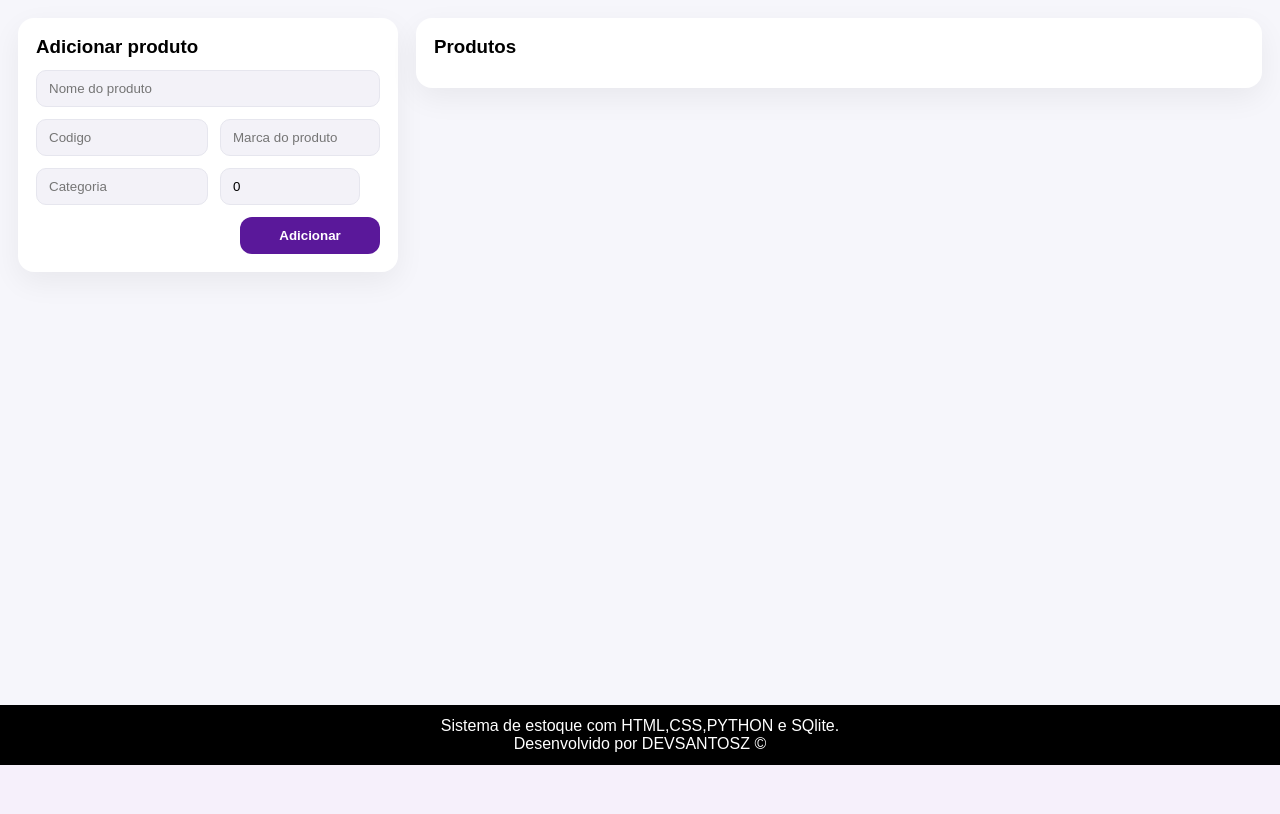
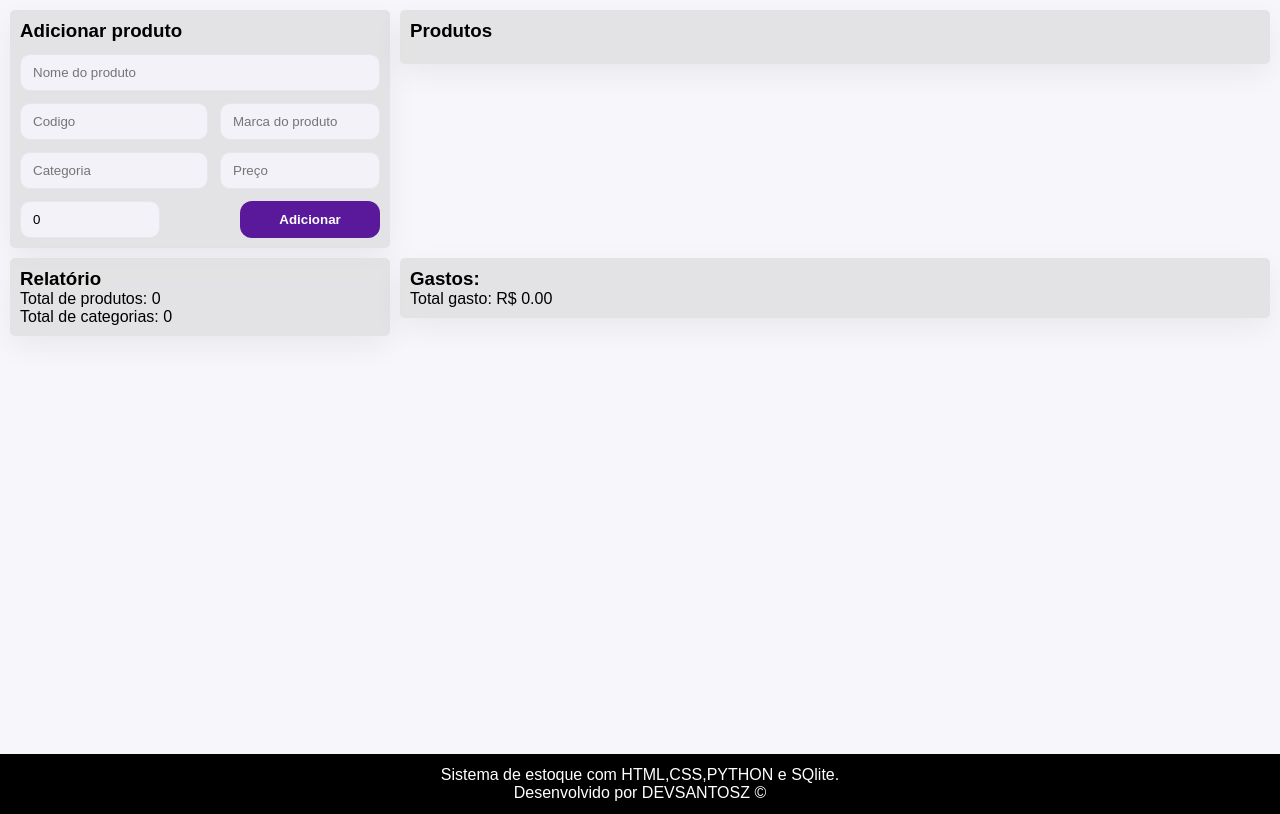
Before and after one commit to Devsantosz/Sistema-de-estoque, a Flask app: page /dashboard in a window 1280 px wide. Shown: the part 46-860 px from the top of the page. Before the commit the page ends 811 px from the top, so only its background shows below. Run offline with Flask 3, Linux system fonts and the light colour scheme; a user stored in the database is signed in; data that the repository does not hold is empty; some libraries are stand-ins or nearby versions.

Commit message:
Style - Add sistema de gastos e relatorio de produtos

```diff
--- a/app.py
+++ b/app.py
@@ -28,7 +28,7 @@ def init_db():
         );
     """)
 
-    # PRODUCTS
+    # PRODUCTS (com price)
     cur.execute("""
         CREATE TABLE IF NOT EXISTS products (
             id INTEGER PRIMARY KEY AUTOINCREMENT,
@@ -36,9 +36,16 @@ def init_db():
             codigo TEXT NOT NULL UNIQUE,
             marca TEXT NOT NULL,
             categoria TEXT NOT NULL,
+            price REAL NOT NULL DEFAULT 0,
             quantity INTEGER NOT NULL DEFAULT 0
         );
     """)
+
+    # Migração: se a tabela antiga não tiver "price", adiciona
+    cur.execute("PRAGMA table_info(products)")
+    cols = [r["name"] for r in cur.fetchall()]
+    if "price" not in cols:
+        cur.execute("ALTER TABLE products ADD COLUMN price REAL NOT NULL DEFAULT 0")
 
     con.commit()
     con.close()
@@ -50,7 +57,6 @@ def require_login():
 
 @app.get("/")
 def index():
-    # tela de login
     return render_template("login.html")
 
 
@@ -67,7 +73,10 @@ def register():
     con = get_db()
     cur = con.cursor()
     try:
-        cur.execute("INSERT INTO users (username, password_hash) VALUES (?, ?)", (username, pw_hash))
+        cur.execute(
+            "INSERT INTO users (username, password_hash) VALUES (?, ?)",
+            (username, pw_hash)
+        )
         con.commit()
     except sqlite3.IntegrityError:
         con.close()
@@ -84,15 +93,17 @@ def login():
 
     con = get_db()
     cur = con.cursor()
-    cur.execute("SELECT id, username, password_hash FROM users WHERE username = ?", (username,))
+    cur.execute(
+        "SELECT id, username, password_hash FROM users WHERE username = ?",
+        (username,)
+    )
     user = cur.fetchone()
     con.close()
 
     if not user:
         return "Login inválido.", 401
 
-    ok = bcrypt.checkpw(password.encode("utf-8"), user["password_hash"])
-    if not ok:
+    if not bcrypt.checkpw(password.encode("utf-8"), user["password_hash"]):
         return "Login inválido.", 401
 
     session["user_id"] = user["id"]
@@ -107,11 +118,37 @@ def dashboard():
 
     con = get_db()
     cur = con.cursor()
-    cur.execute("SELECT id, name, codigo, marca, categoria, quantity FROM products ORDER BY id DESC")
+
+    # Lista
+    cur.execute("""
+        SELECT id, name, codigo, marca, categoria, price, quantity
+        FROM products
+        ORDER BY id DESC
+    """)
     products = cur.fetchall()
+
+    # Relatório
+    cur.execute("SELECT COUNT(*) AS total FROM products")
+    total_products = cur.fetchone()["total"]
+
+    cur.execute("SELECT COUNT(DISTINCT categoria) AS total FROM products")
+    total_categories = cur.fetchone()["total"]
+
+    # Total gasto (valor total do estoque)
+    cur.execute("SELECT COALESCE(SUM(price * quantity), 0) AS total FROM products")
+    total_spent = cur.fetchone()["total"]
+
     con.close()
 
-    return render_template("dashboard.html", username=session["username"], products=products)
+    return render_template(
+        "dashboard.html",
+        username=session["username"],
+        products=products,
+        total_products=total_products,
+        total_categories=total_categories,
+        total_spent=total_spent
+    )
+
 
 
 @app.post("/add")
@@ -133,10 +170,16 @@ def add_product():
         qty = 0
     qty = max(0, qty)
 
+    try:
+        price = float(request.form.get("price", 0))
+    except ValueError:
+        price = 0.0
+    price = max(0.0, price)
+
     con = get_db()
     cur = con.cursor()
 
-    # se o código já existir, atualiza (evita conflito do UNIQUE)
+    # Se o código já existir, atualiza (evita conflito do UNIQUE)
     cur.execute("SELECT id, quantity FROM products WHERE codigo = ?", (codigo,))
     p = cur.fetchone()
 
@@ -144,14 +187,14 @@ def add_product():
         new_qty = p["quantity"] + qty
         cur.execute("""
             UPDATE products
-            SET name = ?, marca = ?, categoria = ?, quantity = ?
+            SET name = ?, marca = ?, categoria = ?, price = ?, quantity = ?
             WHERE id = ?
-        """, (name, marca, categoria, new_qty, p["id"]))
+        """, (name, marca, categoria, price, new_qty, p["id"]))
     else:
         cur.execute("""
-            INSERT INTO products (name, codigo, marca, categoria, quantity)
-            VALUES (?, ?, ?, ?, ?)
-        """, (name, codigo, marca, categoria, qty))
+            INSERT INTO products (name, codigo, marca, categoria, price, quantity)
+            VALUES (?, ?, ?, ?, ?, ?)
+        """, (name, codigo, marca, categoria, price, qty))
 
     con.commit()
     con.close()
@@ -176,7 +219,7 @@ def remove_product(prod_id):
 @app.get("/logout")
 def logout():
     session.clear()
-    return render_template("login.html")
+    return redirect("/")
 
 
 if __name__ == "__main__":
--- a/static/style.css
+++ b/static/style.css
@@ -58,37 +58,41 @@ body{
 /* ===== Layout principal ===== */
 main{
   display: grid;
-  grid-template-columns: 1fr;
-  gap: 18px;
-  padding: 18px;
-  min-height: calc(100vh - 95px);
+  grid-template-columns: 1fr 100px;
+  grid-template-rows: 1fr 1fr 1fr;
+  gap: 10px;
+  padding: 10px;
+  min-height: calc(100vh - 116px);
   background: #f6f6fb;
-}
-
-/* Em telas maiores: form à esquerda, lista à direita */
-@media screen and (min-width: 900px){
-  main{
-    grid-template-columns: 380px 1fr;
-    align-items: start;
-  }
-
-  #pesq{ grid-column: 1; }
-  #list-prod{ grid-column: 2; }
 }
 
 /* ===== Cards ===== */
 .card {
   width: 100%;
-  background: #fff;
-  padding: 18px;
-  border-radius: 16px;
+  background: #ddddddb7;
+  padding: 10px;
+  border-radius: 5px;
   box-shadow: 0 10px 30px rgba(0,0,0,0.06);
-  margin: 0; /* tira o "auto" que atrapalha o grid */
 }
 
 #pesq{
   display: flex;
   flex-direction: column;
+  grid-column: 1 / -1;
+}
+
+#list-prod{
+  display: flex;
+  flex-direction: column;
+  grid-column: 1 / -1;
+}
+
+#card-relatorio{
+  grid-column: 1 / 2;
+}
+
+#card-gast{
+  grid-column: 2 / 3;
 }
 
 #pesq h3, #list-prod h3{
@@ -98,7 +102,7 @@ main{
 /* ===== Form ===== */
 .row{
   display: grid;
-  grid-template-columns: 1fr 160px; /* coluna direita fixa */
+  grid-template-columns: 1fr 160px;
   gap: 12px;
 }
 
@@ -161,20 +165,18 @@ button:hover {
 /* ===== Lista ===== */
 .list {
   list-style: none;
-  padding: 0;
-  margin: 0;
-  max-height: 58vh;
+  height: 100%;
   overflow-y: auto;
   display: flex;
   flex-direction: column;
-  gap: 12px;
+  gap: 10px;
 }
 
 /* Item do produto */
 .item{
   background: #fafafa;
   border: 1px solid #ececf2;
-  border-radius: 14px;
+  border-radius: 8px;
   display: flex;
   justify-content: space-between;
   gap: 10px;
@@ -268,3 +270,18 @@ footer p a:hover{
     width: 100%;
   }
 }
+
+/* Em telas maiores: form à esquerda, lista à direita */
+@media screen and (min-width: 900px){
+  main{
+    grid-template-columns: 380px 1fr;
+    align-items: start;
+  }
+
+  #pesq{
+     grid-column: 1;
+    }
+  #list-prod{
+     grid-column: 2;
+    }
+}
--- a/templates/dashboard.html
+++ b/templates/dashboard.html
@@ -25,10 +25,10 @@
           <input name="codigo" placeholder="Codigo" type="text" required>
           <input name="marca" placeholder="Marca do produto" type="text" required>
           <input name="categoria" placeholder="Categoria" type="text" required>
+          <input type="number" name="price" placeholder="Preço" required min="0" step="0.01">
           <input name="qty" type="number" placeholder="Quantidade" required min="0" value="0">
           <button type="submit">Adicionar</button>
       </form>
-
     </section>
 
     <section class="card" id="list-prod">
@@ -38,28 +38,32 @@
             <li class="item">
               <div class="qtd">
                 <p class="titulo">Produto:</p>
-                <p  class="res">{{ p["name"] }}</p>
+                {{ p["name"] }}
               </div>
 
               <div class="qtd">
                 <p class="titulo">Código:</p>
-                <p  class="res">{{ p["codigo"] }}</p>
+                {{ p["codigo"] }}
               </div>
 
               <div class="qtd">
                 <p class="titulo">Marca:</p>
-                <p  class="res">{{ p["marca"] }}</p>
+                {{ p["marca"] }}
               </div>
 
               <div class="qtd">
                 <p class="titulo">Categoria:</p>
-                <p  class="res">{{ p["categoria"] }}</p>
+                {{ p["categoria"] }}
               </div>
 
+              <div class="qtd">
+                <p class="titulo">Preço:</p>
+                R$ {{ p["price"] }}
+              </div>
 
               <div class="qtd">
                 <p class="titulo">Quantidade:</p>
-                <p class="res">{{ p["quantity"] }}</p>
+                {{ p["quantity"] }}
               </div>
               <div class="acoes">
                 <form action="/remove/{{ p['id'] }}" method="post">
@@ -70,6 +74,16 @@
           {% endfor %}
         </ul>
     </section>
+    <section class="card" id="card-relatorio">
+      <h3>Relatório</h3>
+      <p>Total de produtos: {{ total_products }}</p>
+      <p>Total de categorias: {{ total_categories }}</p>
+    </section>
+
+    <section class="card" id="card-gast">
+      <h3>Gastos:</h3>
+      <p>Total gasto: R$ {{ '%.2f'|format(total_spent) }}</p>
+    </section>
   </main>
   <footer>
     <p>Sistema de estoque com HTML,CSS,PYTHON e SQlite.</p>
```
Also changed, not shown: data/app.db.
